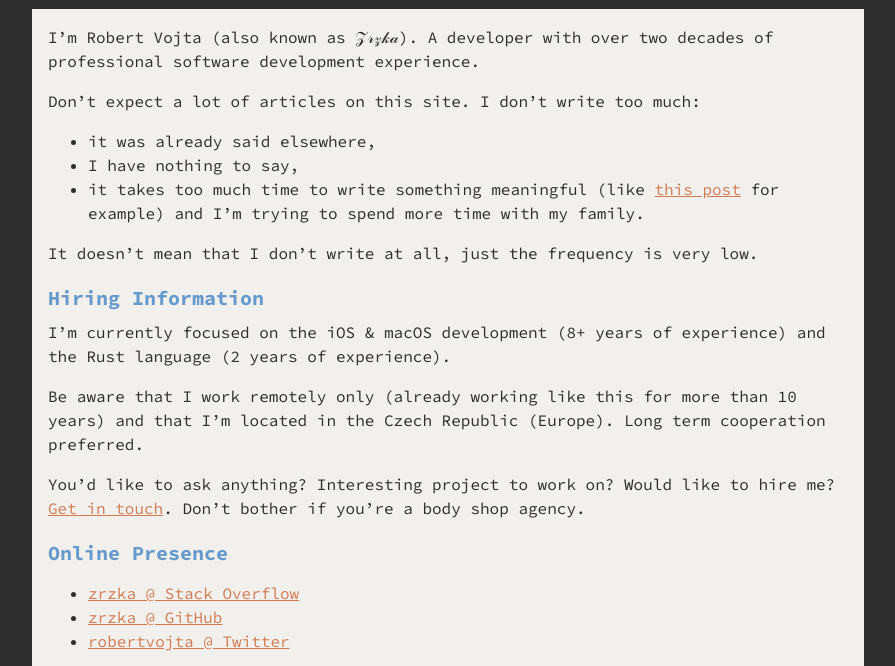
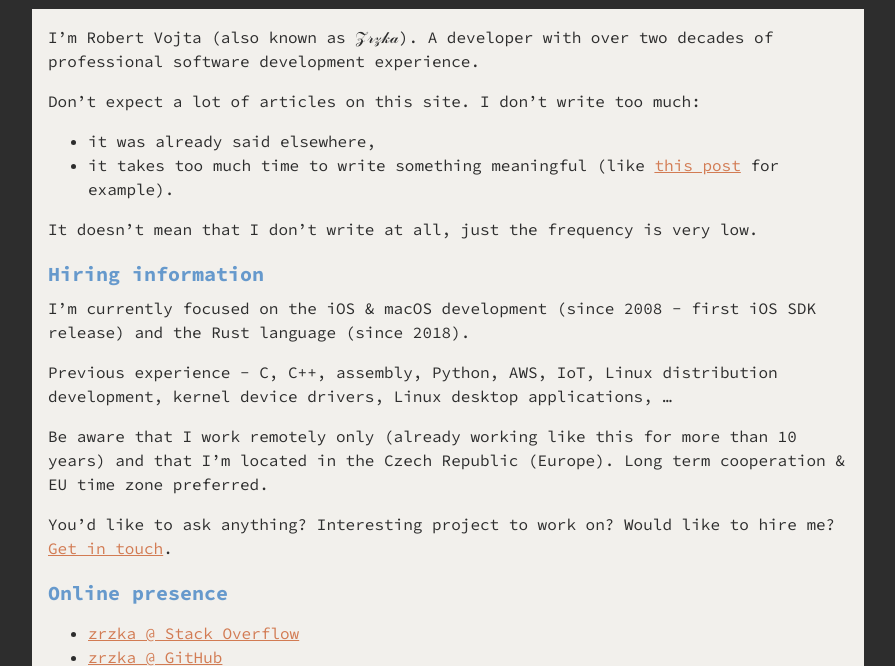
Before and after one commit to zrzka/zrzka.github.io, a plain HTML site: page services/index.html in a window 1280 px wide. Shown: the part 137-803 px from the top of the page, without its empty margins (192-1087 px from the left). Drawn offline with Linux system fonts and the light colour scheme.

Commit message:
Publishing Site www.zrzka.dev at e2f53b29955b172e11ca21672037b997e8ad0f0f on Mon Jul 13 12:27:21 UTC 2020

```diff
--- a/pages/index.xml
+++ b/pages/index.xml
@@ -1,3 +1,4 @@
 <?xml version="1.0" encoding="utf-8" standalone="yes"?><rss version="2.0" xmlns:atom="http://www.w3.org/2005/Atom"><channel><title>Pages on Robert Vojta (𝒵𝓇𝓏𝓀𝒶)</title><link>https://www.zrzka.dev/pages/</link><description>Recent content in Pages on Robert Vojta (𝒵𝓇𝓏𝓀𝒶)</description><generator>Hugo -- gohugo.io</generator><language>en-us</language><atom:link href="https://www.zrzka.dev/pages/index.xml" rel="self" type="application/rss+xml"/><item><title>Services</title><link>https://www.zrzka.dev/services/</link><pubDate>Mon, 01 Jan 0001 00:00:00 +0000</pubDate><guid>https://www.zrzka.dev/services/</guid><description>I&amp;rsquo;m Robert Vojta (also known as 𝒵𝓇𝓏𝓀𝒶). A developer with over two decades of professional software development experience.
 Don&amp;rsquo;t expect a lot of articles on this site. I don&amp;rsquo;t write too much:
-it was already said elsewhere, I have nothing to say, it takes too much time to write something meaningful (like this post for example) and I&amp;rsquo;m trying to spend more time with my family. It doesn&amp;rsquo;t mean that I don&amp;rsquo;t write at all, just the frequency is very low.</description></item></channel></rss>
+it was already said elsewhere, it takes too much time to write something meaningful (like this post for example). It doesn&amp;rsquo;t mean that I don&amp;rsquo;t write at all, just the frequency is very low.
+Hiring information I&amp;rsquo;m currently focused on the iOS &amp;amp; macOS development (since 2008 - first iOS SDK release) and the Rust language (since 2018).</description></item></channel></rss>
--- a/services/index.html
+++ b/services/index.html
@@ -1,11 +1,9 @@
 <!doctype html><html lang=en-us><head><meta charset=utf-8><meta name=description content><meta name=generator content="Hugo 0.73.0"><meta name=viewport content="width=device-width,initial-scale=1"><link rel=stylesheet href=/css/style.css type=text/css><link rel=stylesheet href="https://fonts.googleapis.com/css?family=Source+Code+Pro:400,700" type=text/css><link rel=alternate href=/index.xml type=application/rss+xml title="Robert Vojta (𝒵𝓇𝓏𝓀𝒶)"><title>Services - Robert Vojta (𝒵𝓇𝓏𝓀𝒶)</title></head><body><header><div class="container clearfix"><a class=path href=https://www.zrzka.dev/>Home</a>
 <span class=caret>% _</span><div class=right><a class=path href=/services/>Services</a></div></div></header><div class=container><main role=main class=article><article class=single itemscope itemtype=http://schema.org/BlogPosting><div class=meta></div><h1 class=headline itemprop=headline>Services</h1><section class=body itemprop=articleBody><p>I&rsquo;m Robert Vojta (also known as 𝒵𝓇𝓏𝓀𝒶). A developer with over two
-decades of professional software development experience.</p><p>Don&rsquo;t expect a lot of articles on this site. I don&rsquo;t write too much:</p><ul><li>it was already said elsewhere,</li><li>I have nothing to say,</li><li>it takes too much time
-to write something meaningful (like
-<a href=/aws-journey-api-gateway-lambda-vpc-performance/>this post</a>
-for example) and I&rsquo;m trying to spend more time with my family.</li></ul><p>It doesn&rsquo;t mean that I don&rsquo;t write at all, just the frequency is very low.</p><h2 id=hiring-information>Hiring Information</h2><p>I&rsquo;m currently focused on the iOS & macOS development (8+ years of experience) and
-the Rust language (2 years of experience).</p><p>Be aware that I work remotely only (already working like this for more than 10 years)
-and that I&rsquo;m located in the Czech Republic (Europe). Long term cooperation preferred.</p><p>You&rsquo;d like to ask anything? Interesting project to work on? Would like to hire
-me? <a href=mailto:rvojta@me.com>Get in touch</a>. Don&rsquo;t bother if you&rsquo;re a body shop
-agency.</p><h2 id=online-presence>Online Presence</h2><ul><li><a href=https://stackoverflow.com/users/581190/zrzka>zrzka @ Stack Overflow</a></li><li><a href=https://github.com/zrzka>zrzka @ GitHub</a></li><li><a href=https://twitter.com/robertvojta>robertvojta @ Twitter</a></li></ul></section></article></main></div><footer><div class=container><span class=copyright>&copy; 2020 Robert Vojta (𝒵𝓇𝓏𝓀𝒶) - <a rel=license href=https://creativecommons.org/licenses/by-sa/4.0/>CC BY-SA 4.0</a> - <a href=/site>Site
+decades of professional software development experience.</p><p>Don&rsquo;t expect a lot of articles on this site. I don&rsquo;t write too much:</p><ul><li>it was already said elsewhere,</li><li>it takes too much time to write something meaningful (like
+<a href=/aws-journey-api-gateway-lambda-vpc-performance/>this post</a> for example).</li></ul><p>It doesn&rsquo;t mean that I don&rsquo;t write at all, just the frequency is very low.</p><h2 id=hiring-information>Hiring information</h2><p>I&rsquo;m currently focused on the iOS & macOS development (since 2008 - first iOS SDK release) and
+the Rust language (since 2018).</p><p>Previous experience - C, C++, assembly, Python, AWS, IoT, Linux distribution development, kernel device
+drivers, Linux desktop applications, &mldr;</p><p>Be aware that I work remotely only (already working like this for more than 10 years)
+and that I&rsquo;m located in the Czech Republic (Europe). Long term cooperation & EU time zone preferred.</p><p>You&rsquo;d like to ask anything? Interesting project to work on? Would like to hire
+me? <a href=mailto:rvojta@me.com>Get in touch</a>.</p><h2 id=online-presence>Online presence</h2><ul><li><a href=https://stackoverflow.com/users/581190/zrzka>zrzka @ Stack Overflow</a></li><li><a href=https://github.com/zrzka>zrzka @ GitHub</a></li><li><a href=https://twitter.com/robertvojta>robertvojta @ Twitter</a></li></ul></section></article></main></div><footer><div class=container><span class=copyright>&copy; 2020 Robert Vojta (𝒵𝓇𝓏𝓀𝒶) - <a rel=license href=https://creativecommons.org/licenses/by-sa/4.0/>CC BY-SA 4.0</a> - <a href=/site>Site
 Info</a></span></div></footer></body></html>
```
Also changed, not shown: index.xml (+2 -1 lines).
